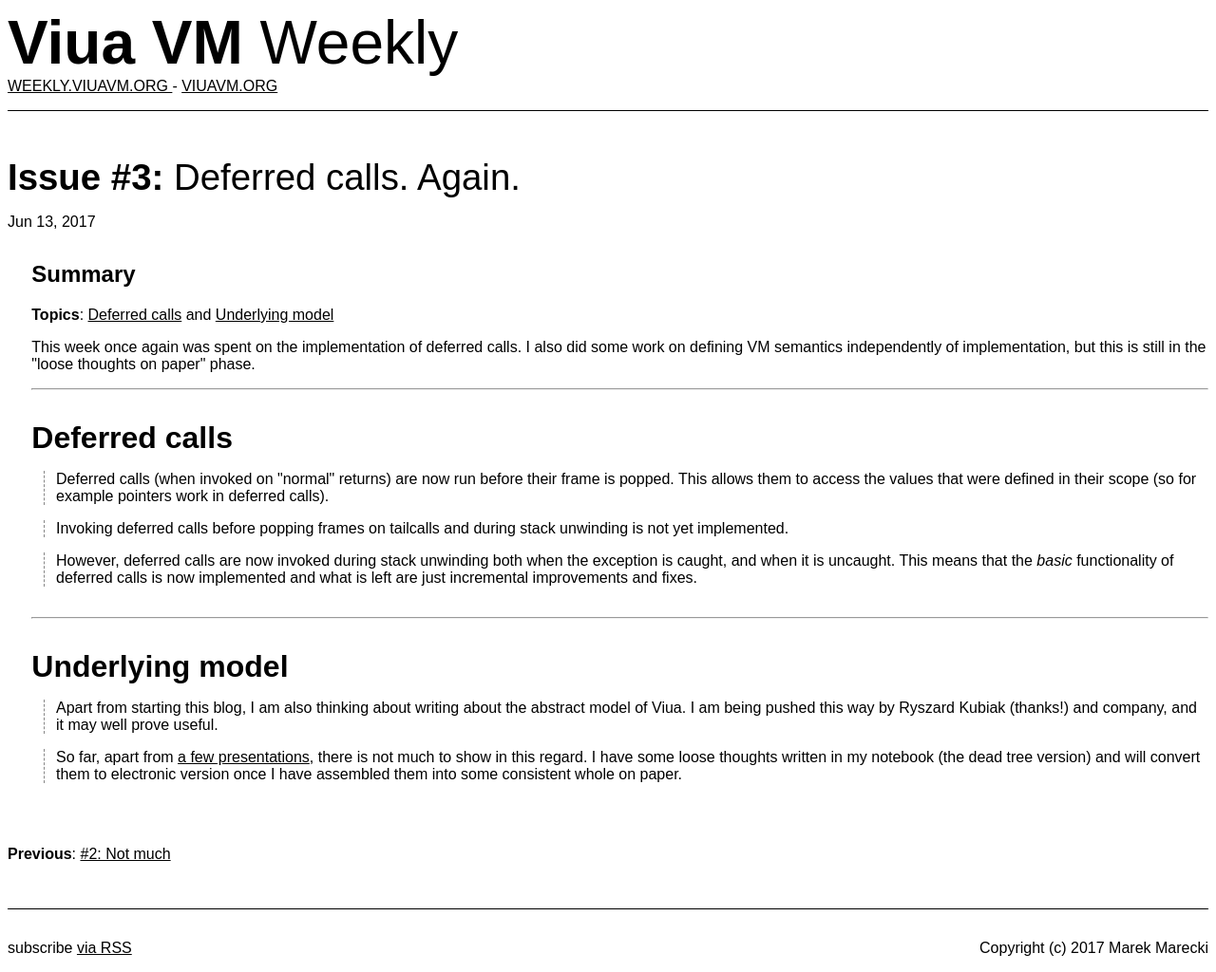
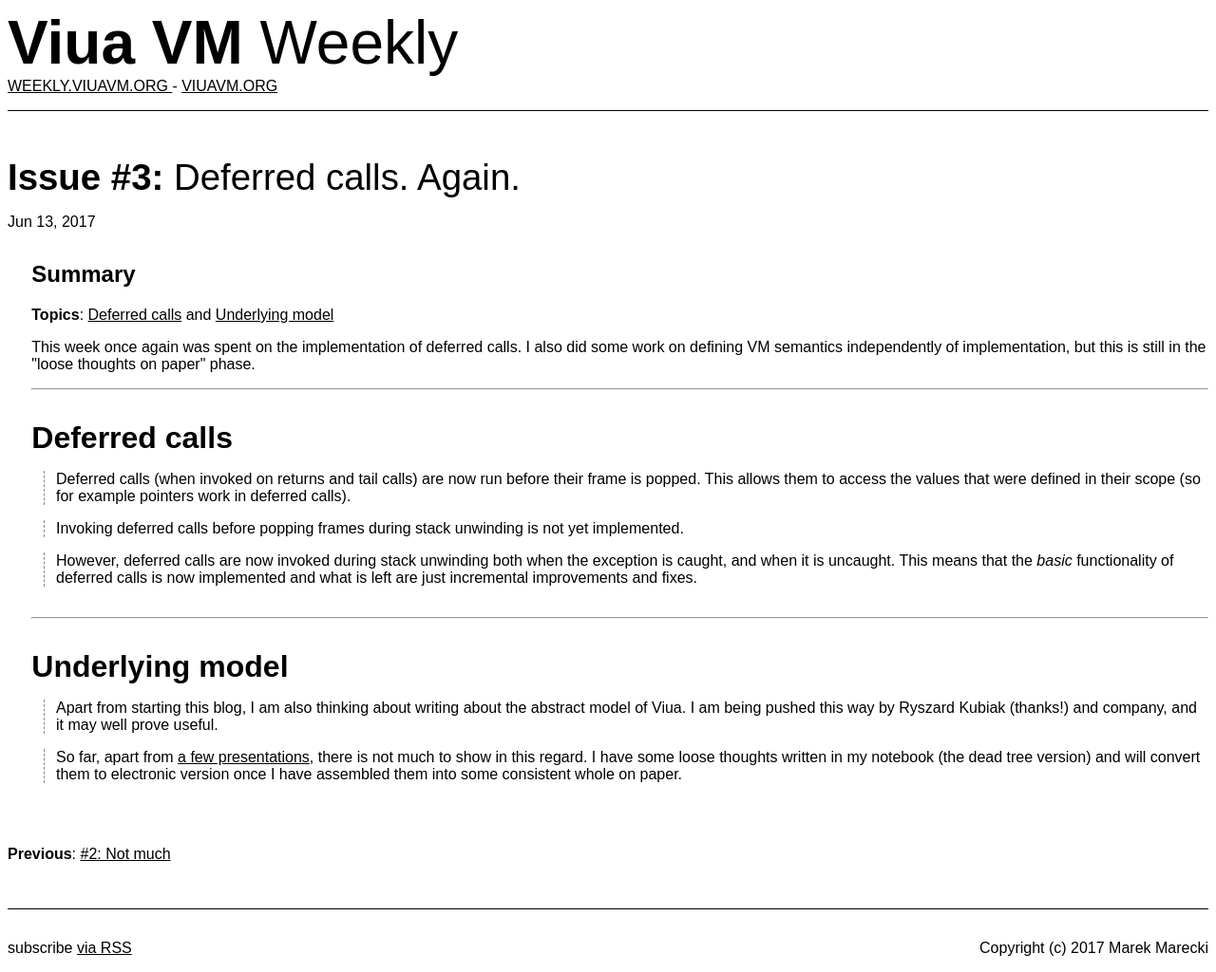
Before and after one commit to marekjm/weekly.viuavm.org, a Jekyll site: the page built from _posts/2017-06-13-deferred-calls-again.html, in a window 1280 px wide. Shown: the whole page at 95% size. Built offline with Jekyll 4.4.1, drawn with Linux system fonts in a browser that asks for light colours.

Commit message:
Small correction

```diff
--- a/_posts/2017-06-13-deferred-calls-again.html
+++ b/_posts/2017-06-13-deferred-calls-again.html
@@ -26,14 +26,13 @@ this is still in the "loose thoughts on paper" phase.
     <h1 id="{{ page.sections[0].id }}">{{ page.sections[0].name }}</h1>
 
     <p>
-        Deferred calls (when invoked on "normal" returns) are now run before their frame is popped.
+        Deferred calls (when invoked on returns and tail calls) are now run before their frame is popped.
         This allows them to access the values that were defined in their scope (so for example pointers
         work in deferred calls).
     </p>
 
     <p>
-        Invoking deferred calls before popping frames on tailcalls and during stack unwinding is not
-        yet implemented.
+        Invoking deferred calls before popping frames during stack unwinding is not yet implemented.
     </p>
 
     <p>
```
